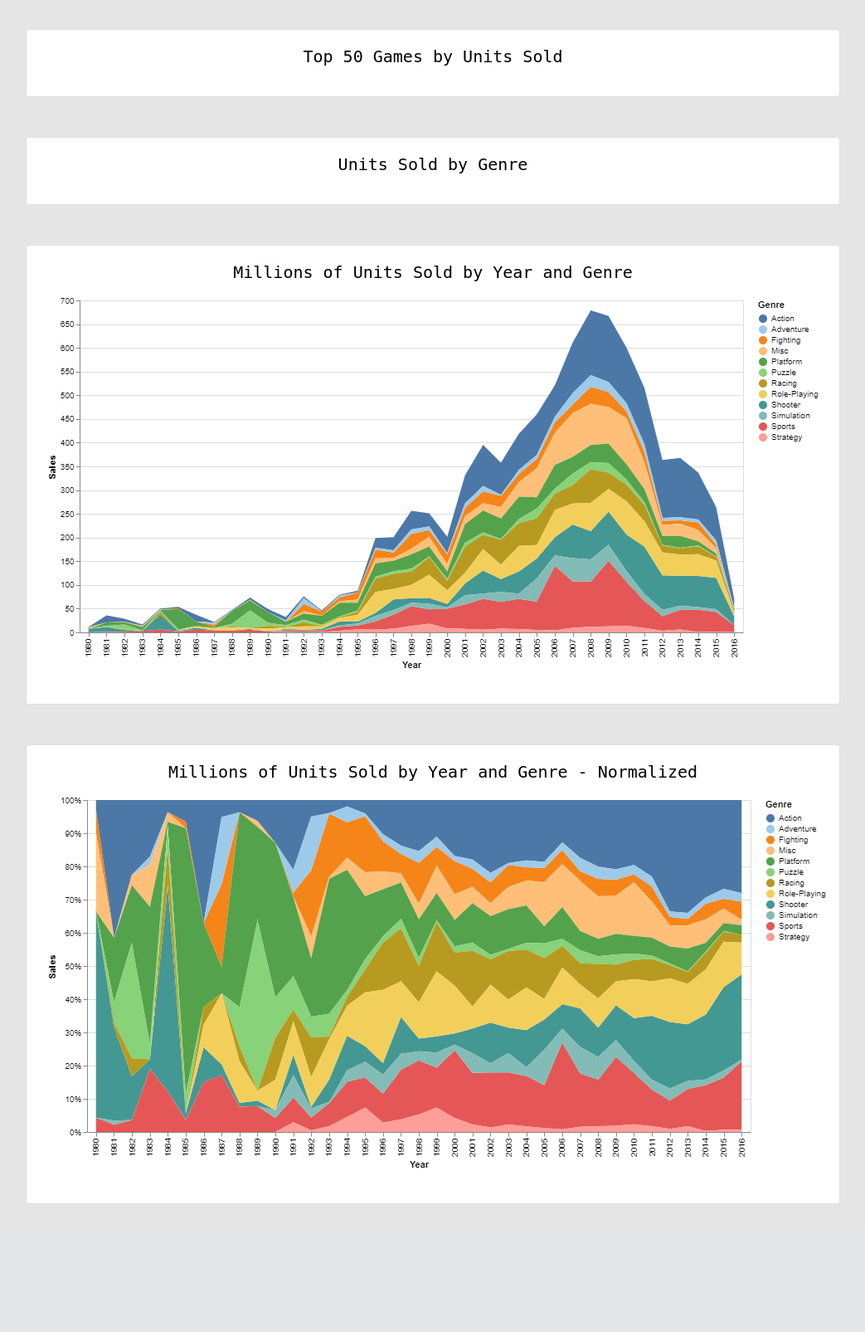
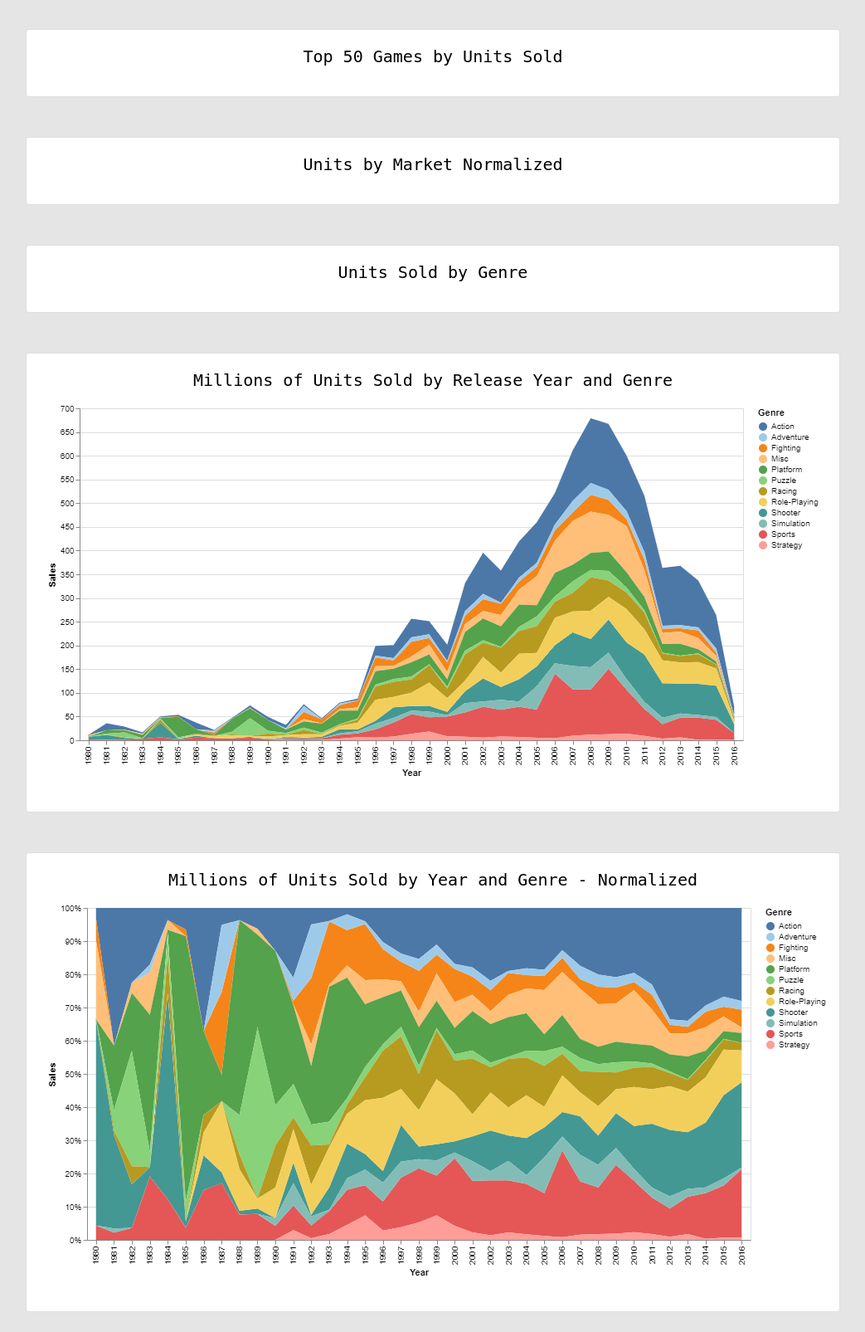
Before and after one commit to bacanije/Project-3---Data-Visualization, a Flask app: template Flask/application/templates/sales.html in a window 1280 px wide. Shown: the part 223-1828 px from the top of the page at 83% size, without its empty margins (118-1161 px from the left). Before the commit the page ends 1673 px from the top, so only its background shows below. Run offline with Flask 3, Linux system fonts and the light colour scheme; the template is opened without the code that fills it, so the values that code supplies are empty; parts of the project's set-up code (start-up, migrations or seed data) failed here and were passed over; some libraries are stand-ins or nearby versions; some web fonts are replaced.

Commit message:
adding more charts to jupyter notebook and app

```diff
--- a/Flask/application/templates/sales.html
+++ b/Flask/application/templates/sales.html
@@ -20,6 +20,18 @@
         </div>
     </div>
 
+    <!-- Card for graph 1b -->
+    <div class="row p-4">
+        <div class="card m-auto" style="width:90%;">
+            <div class="card-body">
+                <h4 class="card-title">Units by Market Normalized</h4>
+                <div id="chart1b" class="chart"></div>
+                <p>
+                </p>
+            </div>
+        </div>
+    </div>
+
     <!-- Card for second graph -->
     <div class="row p-4">
         <div class="card m-auto" style="width:90%;">
@@ -36,7 +48,7 @@
     <div class="row p-4">
         <div class="card m-auto" style="width:90%;">
             <div class="card-body">
-                <h4 class="card-title">Millions of Units Sold by Year and Genre</h4>
+                <h4 class="card-title">Millions of Units Sold by Release Year and Genre</h4>
                 <div id="chart3" class="chart">
                 <img src="{{url_for('static', filename='saleschart3.png')}}" align="middle" />
                 </div>
@@ -67,6 +79,8 @@
     <script type="text/javascript">
         var graph1 = {{sales1graphJSON|safe}};
         Plotly.plot('chart1', graph1,{});
+        var graph1b = {{sales1bgraphJSON|safe}};
+        Plotly.plot('chart1b', graph1b,{});
         var graph2 = {{sales2graphJSON|safe}};
         Plotly.plot('chart2', graph2,{});
     </script>
```
Also changed, not shown: Flask/application/routes.py (+32 -1 lines), JupyterNotebooks/chart3.html (+2 -2 lines), JupyterNotebooks/chart4.html (+2 -2 lines), 1 other file.
